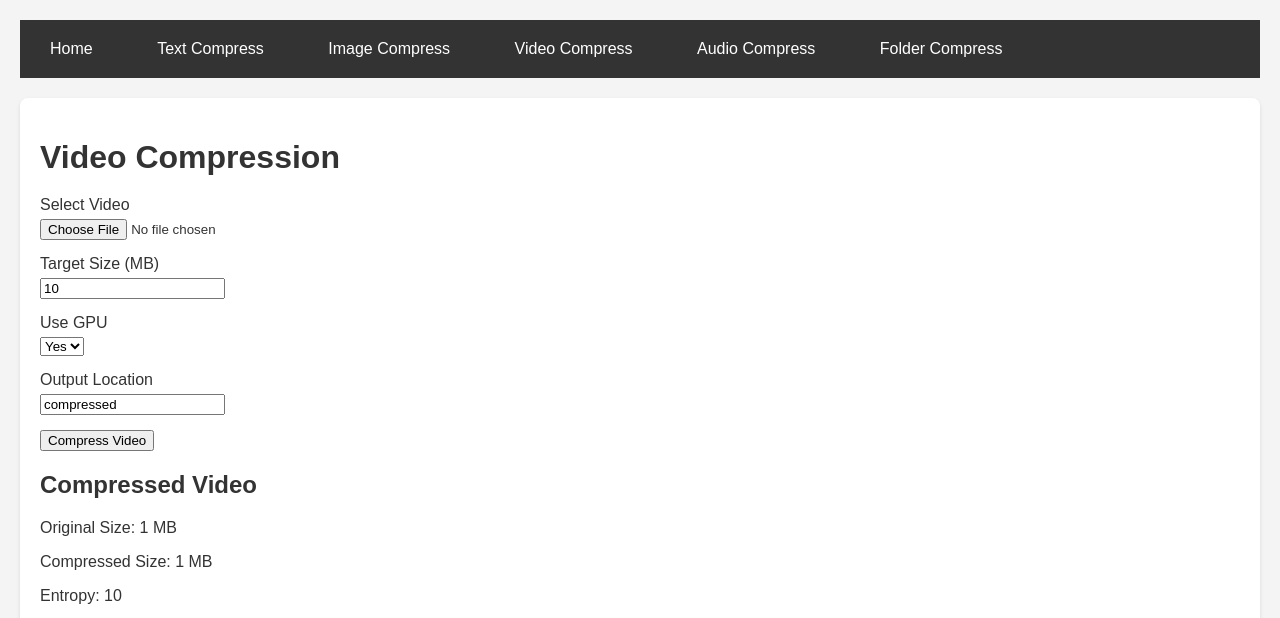
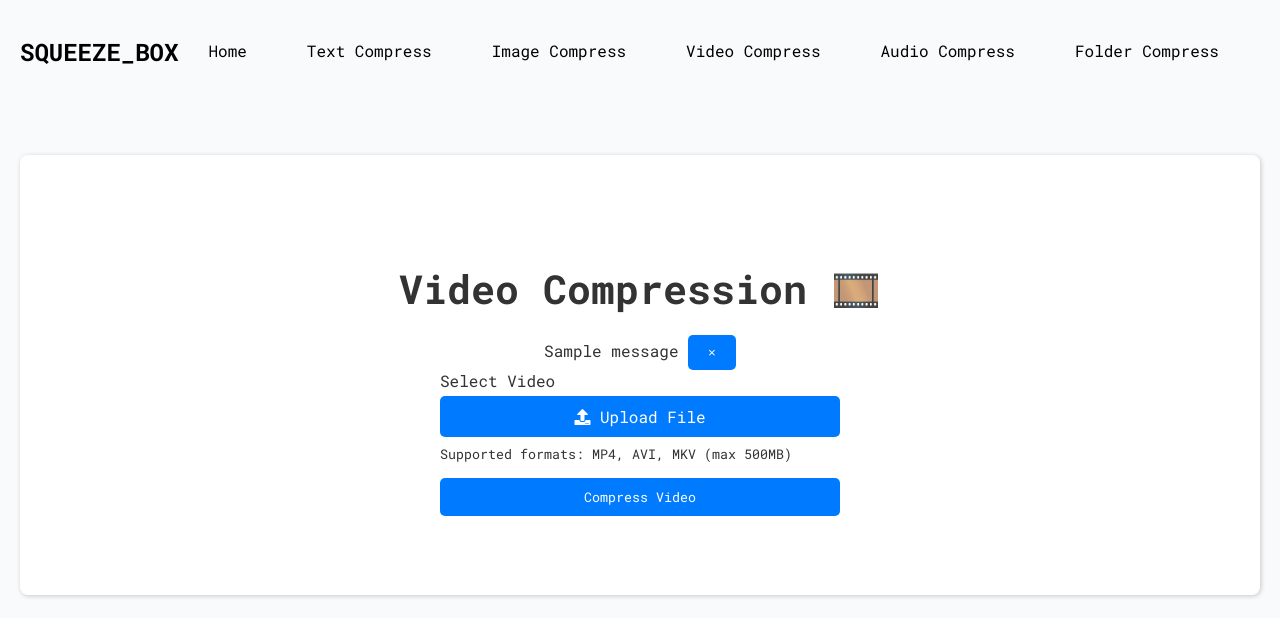
Before and after one commit to MohamedAhmedKhalaf/SqueezeBox, a Flask app: template templates/video.html in a window 1280 px wide. Shown: the top 618 px of the page. Run offline with Flask 3, Linux system fonts and the light colour scheme; the template is opened without the code that fills it: values that come from a table or form of the project are taken from there, most other values are stand-ins (such as "Sample title", 1, 10 or a date in 2020); one stand-in notice (Sample message) is shown; some libraries are stand-ins or nearby versions.

Commit message:
changes + frontend

```diff
--- a/app.py
+++ b/app.py
@@ -1,83 +1,32 @@
-from flask import Flask, render_template, request, redirect, url_for, send_file
-from forms import TextForm, ImageForm, VideoForm, AudioForm
+from flask import Flask, render_template
+from compress.video import video_bp
 import os
-from config import UPLOAD_FOLDER, ALLOWED_EXTENSIONS, OUTPUT_FOLDER
-from compress import text as text_compress, image as image_compress, video as video_compress
-import base64
-from pathlib import Path
-import shutil
-import re
+
 app = Flask(__name__)
-app.config.from_pyfile('config.py')
+app.config['SECRET_KEY'] = os.urandom(24)
+app.config['MAX_CONTENT_LENGTH'] = 500 * 1024 * 1024  # 500MB limit
 
+app.register_blueprint(video_bp)
 
-def allowed_file(filename):
-    return '.' in filename and filename.rsplit('.', 1)[1].lower() in ALLOWED_EXTENSIONS
-def create_output_dir():
-    if not os.path.exists(OUTPUT_FOLDER):
-         os.makedirs(OUTPUT_FOLDER)
-def create_upload_dir():
-    if not os.path.exists(UPLOAD_FOLDER):
-         os.makedirs(UPLOAD_FOLDER)
-    if not os.path.exists(os.path.join(UPLOAD_FOLDER, "tmp")):
-         os.makedirs(os.path.join(UPLOAD_FOLDER, "tmp"))
-
-@app.route('/', methods=['GET'])
+@app.route('/')
 def index():
     return render_template('index.html')
 
-@app.route('/text', methods=['GET', 'POST'])
+@app.route('/text')
 def text():
-    form = TextForm() # GO CHECK forms.py and u will understand and changed it if you need
-    return render_template('text.html', form=form)
+    return render_template('text.html')
 
+@app.route('/image')
+def image():
+    return render_template('image.html')
 
-@app.route('/image', methods=['GET', 'POST'])
-def image():
-    form = ImageForm() # GO CHECK forms.py and u will understand and changed it if you need
-    return render_template('image.html', form=form)
+@app.route('/audio')
+def audio():
+    return render_template('audio.html')
 
-
-# Khalaf
-@app.route('/video', methods=['GET', 'POST'])
-def video():
-    form = VideoForm()
-    if form.validate_on_submit():
-        if 'video_file' not in request.files:
-            return render_template('video.html', form=form, error='No file found')
-        file = request.files['video_file']
-        if file.filename == '':
-            return render_template('video.html', form=form, error='No file selected')
-        if file and allowed_file(file.filename):
-            create_upload_dir()
-            filename = os.path.join(UPLOAD_FOLDER, file.filename)
-            file.save(filename)
-            create_output_dir()
-            output_name = re.sub(r"[^a-zA-Z0-9_.]", "_", form.output_location.data)
-            compressed_file, original_size, compressed_size, entropy = video_compress.compress_video_file(filename, form.target_size.data, form.use_gpu.data, output_name)
-            os.remove(filename)
-            if compressed_file:
-                compressed_file_base64 = base64.b64encode(compressed_file).decode('utf-8')
-                return render_template('video.html', form=form, compressed_file=compressed_file_base64, original_size=original_size, compressed_size=compressed_size, entropy=entropy)
-            else:
-                return render_template('video.html', form=form, error='Video compression Failed')
-        else:
-            return render_template('video.html', form=form, error="Invalid File type")
-    return render_template('video.html', form=form)
-
-@app.route('/audio', methods=['GET', 'POST'])
-def audio():
-    form = AudioForm()
-    return render_template('audio.html', form=form)
-
-
-
-@app.route('/folder', methods=['GET', 'POST'])
+@app.route('/folder')
 def folder():
     return render_template('folder.html')
 
-
-
-''' host = 0.0.0.0 😂 عشانك بس يا مغربي '''
 if __name__ == '__main__':
-    app.run(debug=True, host='0.0.0.0')
+    app.run(debug=True)
--- a/config.py
+++ b/config.py
@@ -3,7 +3,5 @@ from dotenv import load_dotenv
 
 load_dotenv()
 
-SECRET_KEY = os.environ.get('SECRET_KEY', 'your_secret_key_here')
-UPLOAD_FOLDER = 'static/uploads'
-ALLOWED_EXTENSIONS = {'txt', 'pdf', 'jpg', 'jpeg', 'png', 'mp4', 'mov', 'mp3', 'wav'}
-OUTPUT_FOLDER = 'static/uploads/output'
+ALLOWED_EXTENSIONS = {'txt', 'pdf', 'jpg', 'jpeg', 'png', 'mp4', 'mov', 'mp3', 'wav', 'mkv', 'avi'}
+OUTPUT_FOLDER = 'static/'
--- a/forms.py
+++ b/forms.py
@@ -4,11 +4,9 @@ from wtforms import SubmitField, StringField, IntegerField, SelectField
 from wtforms.validators import DataRequired
 from config import ALLOWED_EXTENSIONS
 
-
 class TextForm(FlaskForm):
     text_data = StringField("Enter Text:")
     submit = SubmitField("Compress Text")
-
 
 class ImageForm(FlaskForm):
     image_file = FileField("Select Image", validators=[FileAllowed(ALLOWED_EXTENSIONS)])
@@ -16,12 +14,10 @@ class ImageForm(FlaskForm):
     submit = SubmitField("Compress Image")
 
 class VideoForm(FlaskForm):
-    video_file = FileField("Select Video", validators=[FileAllowed(ALLOWED_EXTENSIONS), DataRequired()])
-    target_size = StringField("Target Size (MB)", default="10", validators=[DataRequired()])
-    use_gpu = SelectField("Use GPU", choices=[("True", "Yes"), ("False", "No")])
-    output_location = StringField("Output Location", default="compressed", validators=[DataRequired()])
+    video_file = FileField("Select Video", validators=[FileAllowed(ALLOWED_EXTENSIONS)])
+    target_size_mb = IntegerField("Target size (MB)", default=10)
     submit = SubmitField("Compress Video")
 
-
 class AudioForm(FlaskForm):
-    pass
+    audio_file = FileField("Select Audio", validators=[FileAllowed(ALLOWED_EXTENSIONS)])
+    submit = SubmitField("Compress Audio")
--- a/static/css/style.css
+++ b/static/css/style.css
@@ -1,33 +1,74 @@
+@import url('https://fonts.googleapis.com/css2?family=JetBrains+Mono:ital,wght@0,100..800;1,100..800&family=Roboto+Mono:ital,wght@0,100..700;1,100..700&display=swap');
+
 body {
-  font-family: Arial, sans-serif;
+  /* font-family: Arial, sans-serif; */
   margin: 20px;
   padding: 0;
-  background-color: #f4f4f4;
+  font-family: "Roboto Mono", serif;
+  /* background-color: #f4f4f4; */
+  background-color: #F8FAFC;
+  /* background-repeat: no-repeat; */
   color: #333;
+  height: 100vh;
+  overflow: hidden;
 }
 
 nav {
-  background-color: #333;
+  /* background-color: #9AA6B2; */
+  /* color: #9AA6B2; */
+  color: black;
   padding: 10px 0;
   margin-bottom: 20px;
+  display: flex;
 }
 
+.logo {
+  margin: 0;
+  position: relative;
+  top: 6px;
+}
 nav a {
-  color: white;
+  /* color: white; */
+  /* color: #9AA6B2; */
+  color: black;
   text-decoration: none;
   padding: 10px 20px;
   margin: 0 10px;
   display: inline-block;
+  transition: all 0.5s;
+  border-radius: 10px;
 }
 nav a:hover {
-  background-color: #555;
+  background-color: #78787843;
+
+
+}
+
+.container {
+  display: flex;
+  flex-direction: column;
+  justify-content: center;
+  align-items: center;
+
+
 }
 
 .content {
   padding: 20px;
+  padding-bottom: 20px;
+  height: 50vh;
   background-color: white;
   border-radius: 8px;
-  box-shadow: 0 2px 4px rgba(0, 0, 0, 0.1);
+  /* box-shadow: 0 2px 4px rgba(0, 0, 0, 0.1); */
+  box-shadow: 1px 1px 5px rgba(0, 0, 0, 0.2);
+  display: flex;
+  flex-direction: column;
+  justify-content: center;
+  align-items: center;
+  margin-top: 6%;
+
+
+
 }
 .form-group {
  margin-bottom: 15px;
@@ -57,8 +98,65 @@ li a {
  color: white;
  text-decoration: none;
  border-radius: 5px;
+ transition: all 0.5s;
 }
 
 li a:hover {
  background-color: #0056b3;
+
 }
+
+.up {
+  transition: all 0.5s;
+}
+.up{
+  background-color: #0056b3 ;
+}
+
+button {
+  background-color: #007bff;
+  color: white;
+  padding: 10px 20px;
+  border: none;
+  border-radius: 5px;
+  cursor: pointer;
+}
+
+input {
+  background-color: #007bff;
+  color: white;
+  padding: 10px 10px;
+  border: none;
+  border-radius: 5px;
+  cursor: pointer;
+  width: 400px;
+  font-family: "Roboto Mono", serif;
+  transition: all 0.5s;
+
+}
+
+input:hover {
+  background-color: #0056b3;
+
+}
+
+.custom-file-label {
+  display: inline-block;
+  background-color: #007bff;
+  color: white;
+  padding: 10px 20px;
+  border-radius: 5px;
+  cursor: pointer;
+  text-align: center;
+}
+
+.custom-file-label:hover {
+  background-color: #0056b3;
+}
+.test {
+  display: none;
+}
+
+h1 {
+  font-size: 40px;
+}
--- a/templates/base.html
+++ b/templates/base.html
@@ -3,9 +3,14 @@
 <head>
     <title>Compression App</title>
     <link rel="stylesheet" href="{{ url_for('static', filename='css/style.css') }}">
+    <link rel="preconnect" href="https://fonts.googleapis.com">
+<link rel="preconnect" href="https://fonts.gstatic.com" crossorigin>
+<link rel="stylesheet" href="https://cdnjs.cloudflare.com/ajax/libs/font-awesome/5.15.4/css/all.min.css">
+<link href="https://fonts.googleapis.com/css2?family=JetBrains+Mono:ital,wght@0,100..800;1,100..800&family=Roboto+Mono:ital,wght@0,100..700;1,100..700&display=swap" rel="stylesheet">
 </head>
 <body>
     <nav>
+       <h2 class="logo">SQUEEZE_BOX</h2>
        <a href="/">Home</a>
        <a href="/text">Text Compress</a>
        <a href="/image">Image Compress</a>
--- a/templates/index.html
+++ b/templates/index.html
@@ -6,7 +6,7 @@
     <ul>
         <li><a href="{{ url_for('text') }}">Text Compression</a></li>
         <li><a href="{{ url_for('image') }}">Image Compression</a></li>
-        <li><a href="{{ url_for('video') }}">Video Compression</a></li>
+        <li><a href="{{ url_for('video.video') }}">Video Compression</a></li>
         <li><a href="{{ url_for('audio') }}">Audio Compression</a></li>
         <li><a href="{{ url_for('folder') }}">Folder Compression</a></li>
     </ul>
--- a/templates/video.html
+++ b/templates/video.html
@@ -1,50 +1,55 @@
 {% extends 'base.html' %}
 
 {% block content %}
-    <h1>Video Compression</h1>
-    {% if error %}
-        <p style="color: red;">{{ error }}</p>
+<div class="container">
+  <h1>Video Compression 🎞️</h1>
+
+  {% with messages = get_flashed_messages(with_categories=true) %}
+  {% if messages %}
+  {% for category, message in messages %}
+  <div
+    class="alert alert-{{ category }} alert-dismissible fade show"
+    role="alert"
+  >
+    {{ message }}
+    <button type="button" class="close" data-dismiss="alert">
+      <span>&times;</span>
+    </button>
+  </div>
+  {% endfor %}
   {% endif %}
-    <form method="POST" enctype="multipart/form-data">
+  {% endwith %}
+
+  <form method="post" enctype="multipart/form-data">
     {{ form.hidden_tag() }}
+
+    <!-- File Upload Input -->
     <div class="form-group">
       {{ form.video_file.label }}
-            {{ form.video_file }}
+      <label for="video_file" class="custom-file-label up">
+        <i class="fas fa-upload"></i> Upload File
+      </label>
+      {{ form.video_file(class="form-control-file d-none test", id="video_file") }}
+      {% if form.video_file.errors %}
       {% for error in form.video_file.errors %}
-                <span style="color: red;">[{{ error }}]</span>
+      <span class="text-danger">{{ error }}</span>
       {% endfor %}
+      {% endif %}
+      <small class="form-text text-muted">
+        Supported formats: MP4, AVI, MKV (max 500MB)
+      </small>
     </div>
-        <div class="form-group">
-            {{form.target_size.label}}
-            {{form.target_size}}
-            {% for error in form.target_size.errors %}
-            <span style="color: red;">[{{ error }}]</span>
-            {% endfor %}
+
+    <!-- Submit Button -->
+    {{ form.submit(class="btn btn-primary") }}
+  </form>
 </div>
-          <div class="form-group">
-            {{form.use_gpu.label}}
-            {{form.use_gpu}}
-             {% for error in form.use_gpu.errors %}
-                <span style="color: red;">[{{ error }}]</span>
-            {% endfor %}
-        </div>
-        <div class="form-group">
-            {{form.output_location.label}}
-            {{form.output_location}}
-            {% for error in form.output_location.errors %}
-                <span style="color: red;">[{{ error }}]</span>
-             {% endfor %}
-        </div>
-        {{ form.submit() }}
-    </form>
-    {% if compressed_file %}
-        <h2>Compressed Video</h2>
-        <p>Original Size: {{ original_size|round(2) }} MB</p>
-        <p>Compressed Size: {{ compressed_size|round(2) }} MB</p>
-        <p>Entropy: {{ entropy|round(2) }}</p>
-        <video controls width="320" height="240">
-          <source src="data:video/mp4;base64,{{ compressed_file }}" type="video/mp4">
-            Your browser does not support the video tag.
-        </video>
-    {% endif %}
+
+<script>
+  document.getElementById("video_file").addEventListener("change", function () {
+    const label = document.querySelector(".custom-file-label");
+    const fileName = this.files[0] ? this.files[0].name : "Upload File";
+    label.innerHTML = `<i class="fas fa-upload"></i> ${fileName}`;
+  });
+</script>
 {% endblock %}
```
Also changed, not shown: compress/ffmpeg_tools.py (deleted, +0 -102 lines), compress/video.py (+57 -5 lines). Lines whose indentation alone changed are shown as unchanged.
